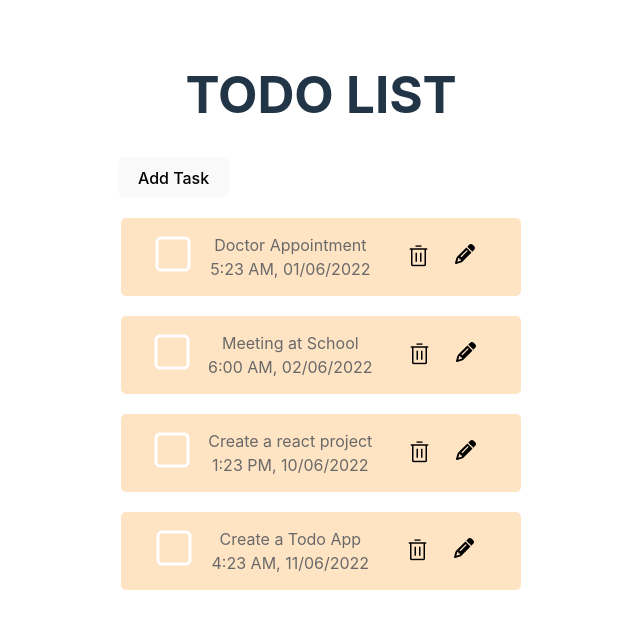
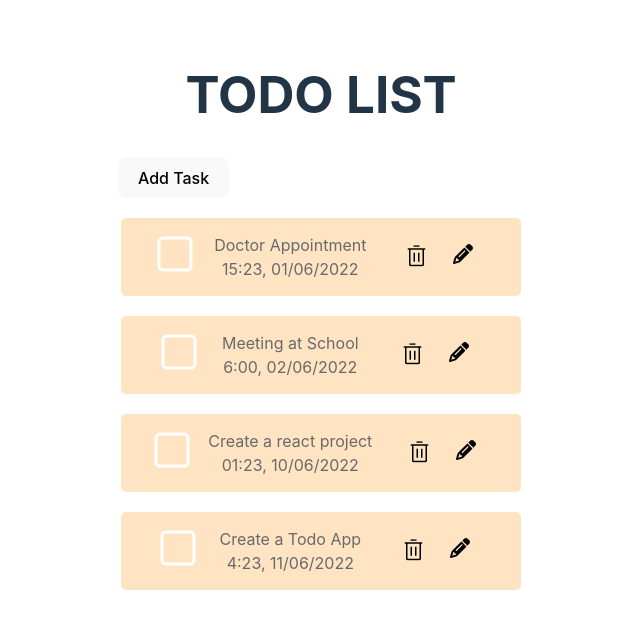
Before and after one commit to radoslavvkostadinov/todo-react-app, a React (Vite) app: page / in a window 1280 px wide. Shown: the top 628 px of the page, without its empty margins (319-959 px from the left). Built offline with nearby package versions, Linux system fonts and the light colour scheme.

Commit message:
Added validations and notification pop ups if missing

```diff
--- a/package.json
+++ b/package.json
@@ -10,9 +10,11 @@
     "preview": "vite preview"
   },
   "dependencies": {
+    "@types/react-toastify": "^4.1.0",
     "date-fns": "^3.6.0",
     "react": "^18.3.1",
-    "react-dom": "^18.3.1"
+    "react-dom": "^18.3.1",
+    "react-toastify": "^10.0.5"
   },
   "devDependencies": {
     "@eslint/js": "^9.9.0",
@@ -24,6 +26,6 @@
     "eslint-plugin-react-hooks": "^5.1.0-rc.0",
     "eslint-plugin-react-refresh": "^0.4.9",
     "globals": "^15.9.0",
-    "vite": "^5.4.1"
+    "vite": "^5.4.3"
   }
 }
--- a/src/components/CreateTodo.jsx
+++ b/src/components/CreateTodo.jsx
@@ -1,11 +1,11 @@
 import { useState } from "react"
 
-export default function CreateTodo({ addTodo, onNewTaskName, onTaskDate, taskName, date }) {
+export default function CreateTodo({ addTodo, onTaskName, onTaskDate, taskName, date }) {
     const [showInput, setShowInput] = useState(false);
     const handleClick = () => setShowInput(!showInput);
 
     function handleTodoName(e) {
-        onNewTaskName(e.target.value)
+        onTaskName(e.target.value)
     }
 
     function handleTodoDate(e) {
--- a/src/components/TodoList.jsx
+++ b/src/components/TodoList.jsx
@@ -2,6 +2,7 @@ import { useState } from "react";
 import TodoListItem from "./TodoListItem"
 import { idIncrementer, todos } from "../data/todos";
 import CreateTodo from "./CreateTodo";
+import { toast } from "react-toastify";
 export default function TodoList() {
 
     const [tasks, setTasks] = useState(todos);
@@ -21,6 +22,16 @@ export default function TodoList() {
     }
 
     const addNewTask = () => {
+
+        if (!newTodo.text) {
+            toast.error('Empty task cannot be added.');
+            return
+        }
+
+             if (!newTodo.dueDate) {
+            toast.error('Please select a due date.');
+            return;
+        }
 
         const [year, month, rest] = newTodo.dueDate.split('-');
         const [day, time] = rest.split('T');
@@ -42,7 +53,7 @@ export default function TodoList() {
         <>
             <CreateTodo
                 addTodo={addNewTask}
-                onNewTaskName={setNewTaskName}
+                onTaskName={setNewTaskName}
                 onTaskDate={setNewTaskDate}
                 taskName={newTaskName}
                 date={newTaskDate}
--- a/src/data/todos.js
+++ b/src/data/todos.js
@@ -6,25 +6,25 @@ export const todos = [
         id: idIncrementer(),
         text: 'Doctor Appointment',
         completed: false,
-        dueDate: '5:23 AM, 01/06/2022'
+        dueDate: '15:23, 01/06/2022'
     },
     {
         id: idIncrementer(),
         text: 'Meeting at School',
         completed: false,
-        dueDate: '6:00 AM, 02/06/2022'
+        dueDate: '6:00, 02/06/2022'
     },
     {
         id: idIncrementer(),
         text: 'Create a react project',
         completed: false,
-        dueDate: '1:23 PM, 10/06/2022'
+        dueDate: '01:23, 10/06/2022'
     },
     {
         id: idIncrementer(),
         text: 'Create a Todo App',
         completed: false,
-        dueDate: '4:23 AM, 11/06/2022'
+        dueDate: '4:23, 11/06/2022'
     },
 
 ]
--- a/src/main.jsx
+++ b/src/main.jsx
@@ -2,9 +2,22 @@ import { StrictMode } from 'react'
 import { createRoot } from 'react-dom/client'
 import App from './App.jsx'
 import './index.css'
+import { ToastContainer } from 'react-toastify'
+import 'react-toastify/dist/ReactToastify.css';
 
 createRoot(document.getElementById('root')).render(
   <StrictMode>
     <App />
+    <ToastContainer
+      autoClose={5000}
+      hideProgressBar={false}
+      newestOnTop={false}
+      closeOnClick
+      rtl={false}
+      pauseOnFocusLoss
+      draggable
+      pauseOnHover
+      theme="light"
+    />
   </StrictMode>,
 )
```
Also changed, not shown: 1 other file (tests, documents, lock files or other folders).
